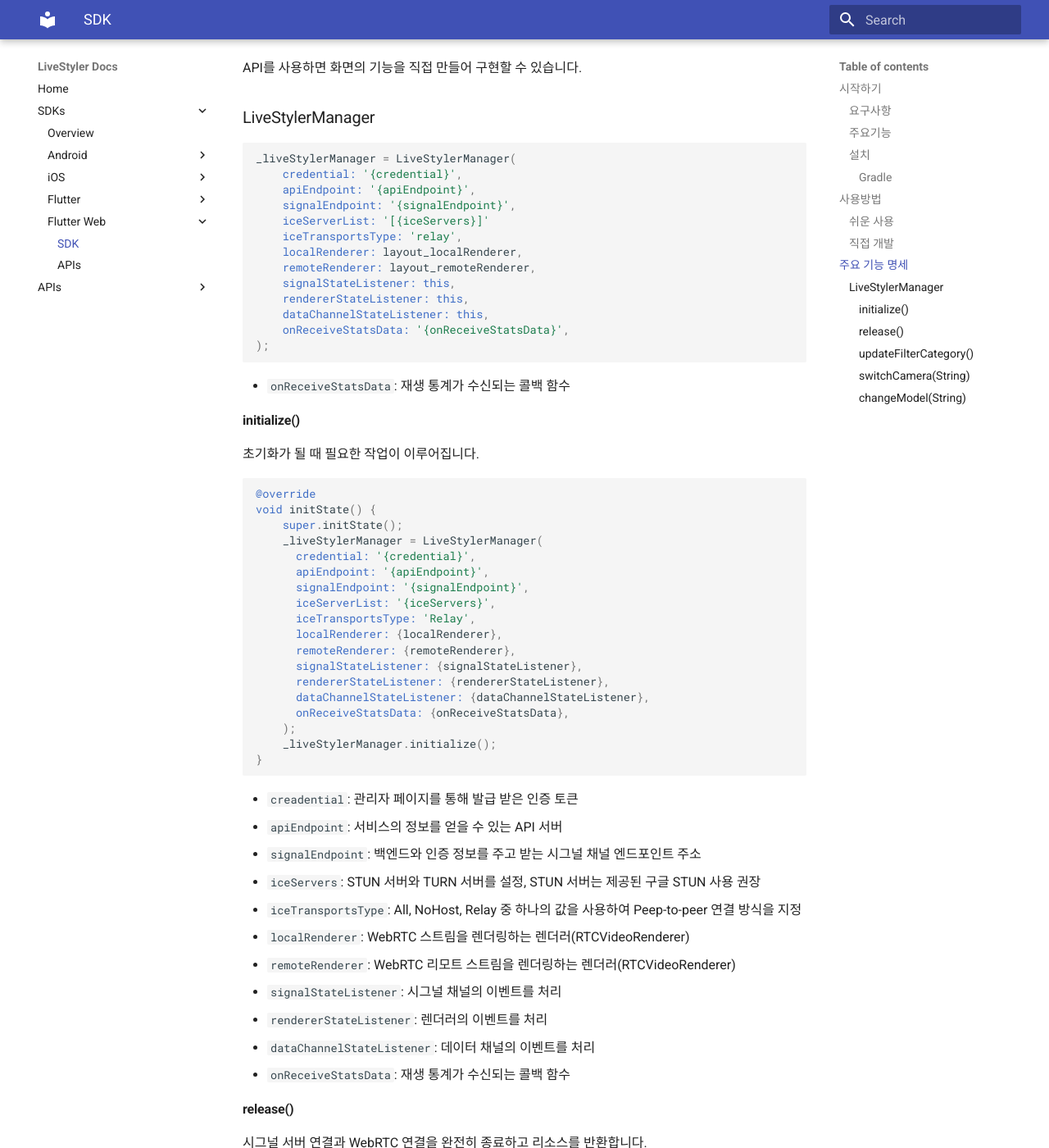
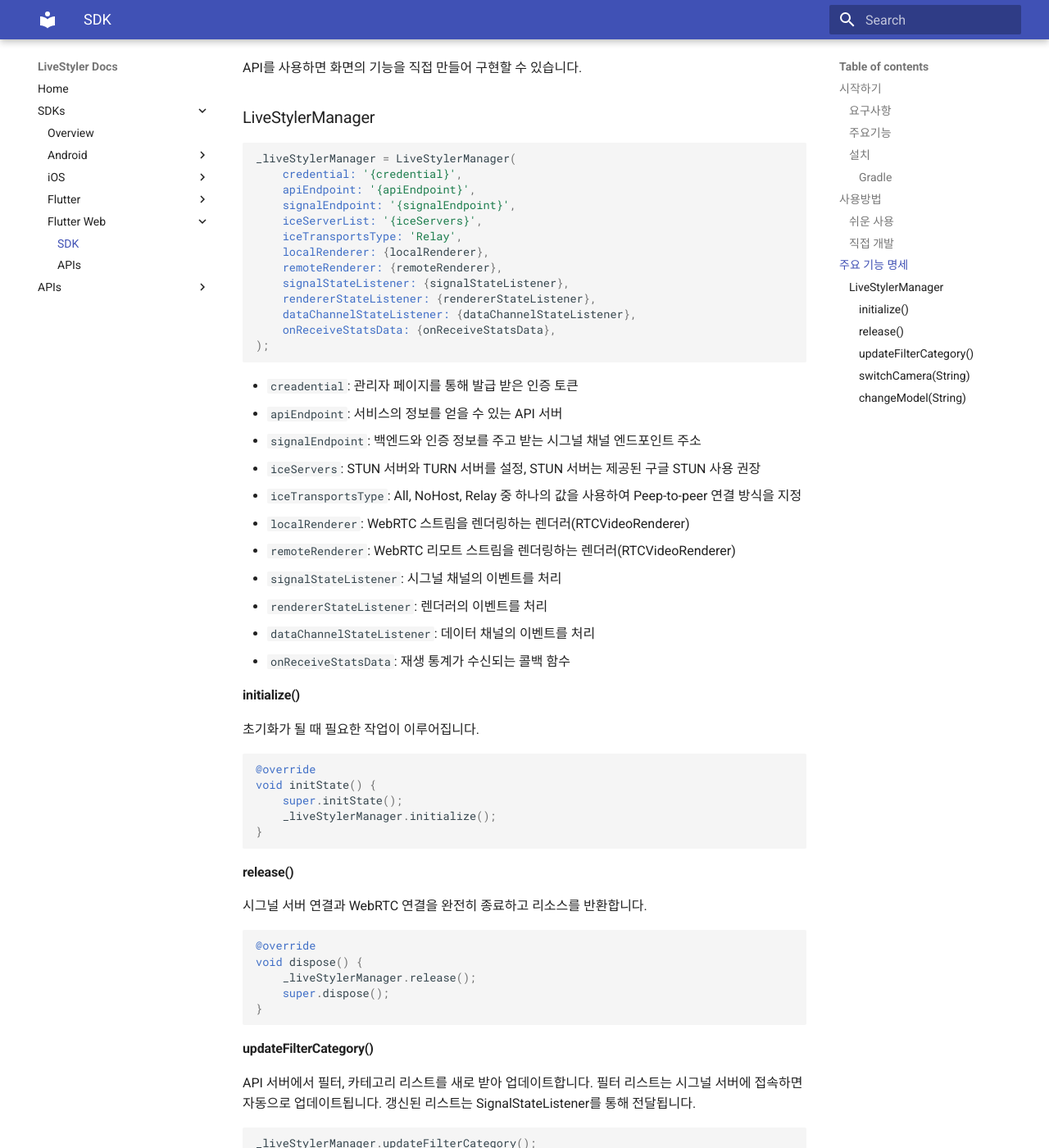
Before and after one commit to dob-world/livestyler-docs, an MkDocs documentation site: the page built from docs/sdk/flutter-web.md, in a window 1280 px wide and 1400 px high, scrolled down 1828 px. Shown: the whole window at 82% size. Built offline with MkDocs 1.6.1 and Material for MkDocs 9.7.7, drawn with Linux system fonts in a browser that asks for light colours.

Commit message:
Update Flutter Web SDK usage and parameter docs
Corrected parameter usage in LiveStylerManager initialization example and updated parameter descriptions for clarity. Removed redundant code and documentation, and fixed formatting and casing inconsistencies.

````diff
--- a/docs/sdk/flutter-web.md
+++ b/docs/sdk/flutter-web.md
@@ -85,42 +85,15 @@
     credential: '{credential}',
     apiEndpoint: '{apiEndpoint}',
     signalEndpoint: '{signalEndpoint}',
-    iceServerList: '[{iceServers}]'
-    iceTransportsType: 'relay',
-    localRenderer: layout_localRenderer,
-    remoteRenderer: layout_remoteRenderer,
-    signalStateListener: this,
-    rendererStateListener: this,
-    dataChannelStateListener: this,
-    onReceiveStatsData: '{onReceiveStatsData}',
+    iceServerList: '{iceServers}',
+    iceTransportsType: 'Relay',
+    localRenderer: {localRenderer},
+    remoteRenderer: {remoteRenderer},
+    signalStateListener: {signalStateListener},
+    rendererStateListener: {rendererStateListener},
+    dataChannelStateListener: {dataChannelStateListener},
+    onReceiveStatsData: {onReceiveStatsData},
 );
-```
-
-- `onReceiveStatsData`: 재생 통계가 수신되는 콜백 함수
-
-#### initialize()
-
-초기화가 될 때 필요한 작업이 이루어집니다.
-
-```dart
-@override
-void initState() {
-    super.initState();
-    _liveStylerManager = LiveStylerManager(
-      credential: '{credential}',
-      apiEndpoint: '{apiEndpoint}',
-      signalEndpoint: '{signalEndpoint}',
-      iceServerList: '{iceServers}',
-      iceTransportsType: 'Relay',
-      localRenderer: {localRenderer},
-      remoteRenderer: {remoteRenderer},
-      signalStateListener: {signalStateListener},
-      rendererStateListener: {rendererStateListener},
-      dataChannelStateListener: {dataChannelStateListener},
-      onReceiveStatsData: {onReceiveStatsData},
-    );
-    _liveStylerManager.initialize();
-}
 ```
 
 - `creadential`: 관리자 페이지를 통해 발급 받은 인증 토큰
@@ -134,6 +107,18 @@
 - `rendererStateListener`: 렌더러의 이벤트를 처리
 - `dataChannelStateListener`: 데이터 채널의 이벤트를 처리
 - `onReceiveStatsData`: 재생 통계가 수신되는 콜백 함수
+
+#### initialize()
+
+초기화가 될 때 필요한 작업이 이루어집니다.
+
+```dart
+@override
+void initState() {
+    super.initState();
+    _liveStylerManager.initialize();
+}
+```
 
 #### release()
 
````
